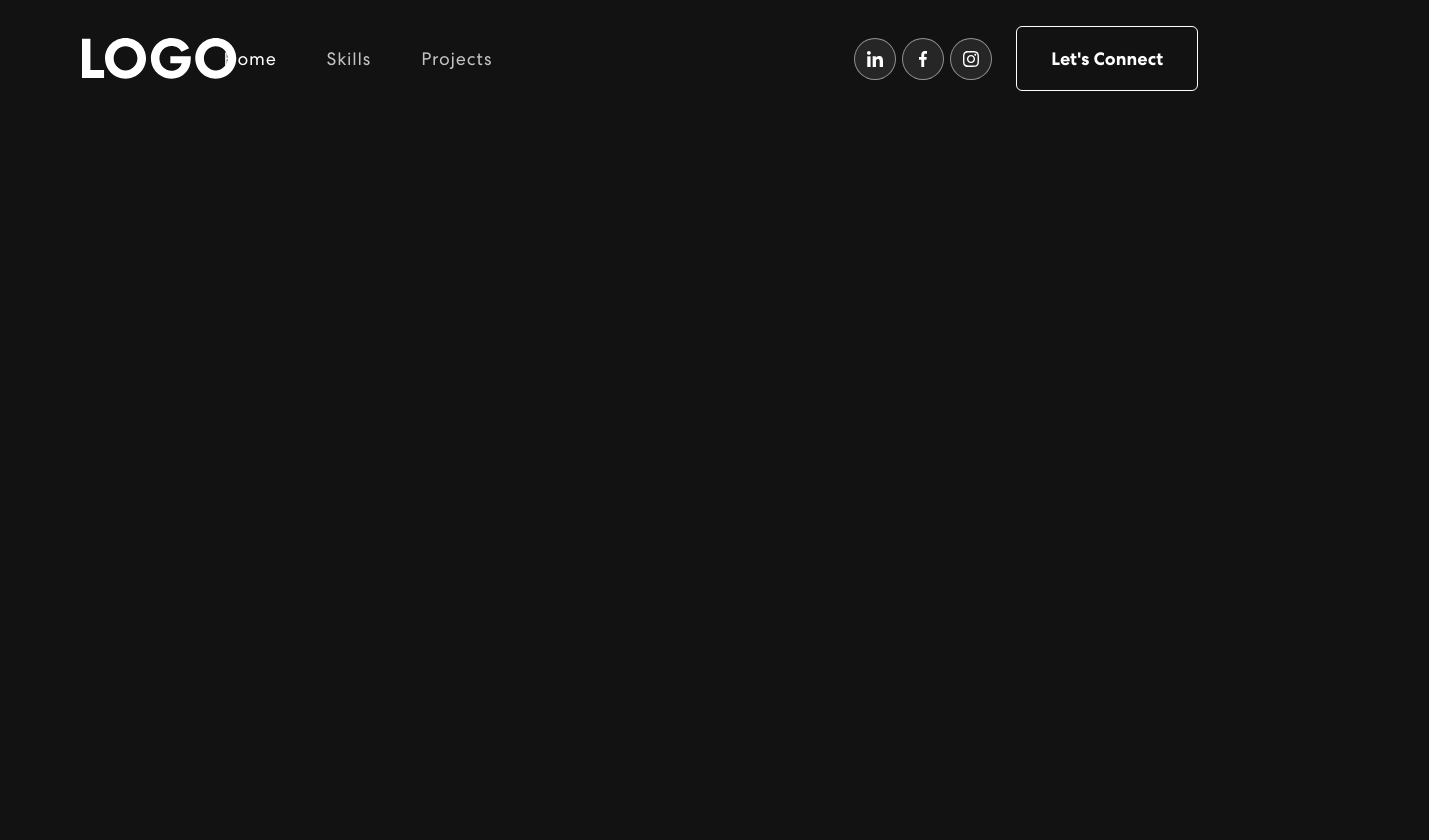
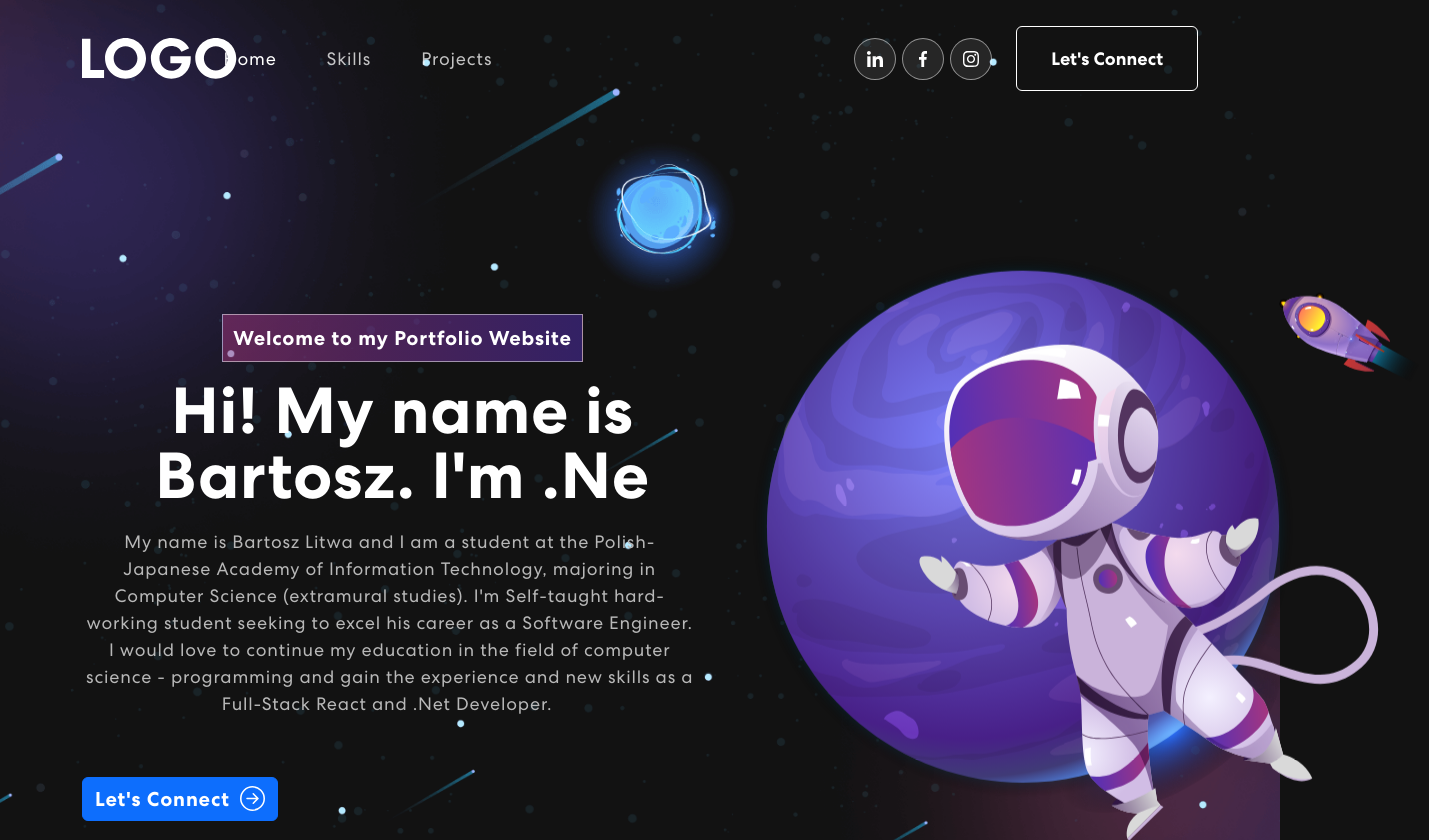
Before and after one commit to BartoszLitwa/bartoszlitwa.github.io, a React (Create React App) app: page / in a window 1280 px wide. Shown: the top 840 px of the page, 1429 px wide, since content can reach past the window. Before the commit the page ends 800 px from the top, so only its background shows below. Built offline with nearby package versions, Linux system fonts and the light colour scheme; the HTML template or start-up script is replaced by a standard one.

Commit message:
Main Page introduction

```diff
--- a/package.json
+++ b/package.json
@@ -14,6 +14,7 @@
     "bootstrap": "^5.2.0",
     "react": "^18.2.0",
     "react-bootstrap": "^2.5.0",
+    "react-bootstrap-icons": "^1.8.4",
     "react-dom": "^18.2.0",
     "react-scripts": "5.0.1",
     "typescript": "^4.8.2",
--- a/public/index.html
+++ b/public/index.html
@@ -9,7 +9,6 @@
       name="description"
       content="Bartosz Litwa's portfolio website"
     />
-    <link rel="apple-touch-icon" href="%PUBLIC_URL%/logo192.png" />
     <!--
       manifest.json provides metadata used when your web app is installed on a
       user's mobile device or desktop. See https://developers.google.com/web/fundamentals/web-app-manifest/
--- a/src/App.tsx
+++ b/src/App.tsx
@@ -1,12 +1,14 @@
 import React from 'react';
 import './App.css';
+import 'bootstrap/dist/css/bootstrap.min.css';
 import NavBar from './components/NavBar/NavBar';
-import 'bootstrap/dist/css/bootstrap.min.css';
+import Banner from './components/Banner/Banner';
 
 function App() {
   return (
     <div className="App">
       <NavBar></NavBar>
+      <Banner></Banner>
     </div>
   );
 }
--- /dev/null
+++ b/src/components/Banner/Banner.css
@@ -0,0 +1,109 @@
+/************ Banner Css ************/
+.banner {
+    margin-top: 0;
+    padding: 260px 0 100px 0;
+    background-image: url('../../assets/img/banner-bg.png');
+    background-position: top center;
+    background-size: cover;
+    background-repeat: no-repeat;
+  }
+  .banner .tagline {
+    font-weight: 700;
+    letter-spacing: 0.8px;
+    padding: 8px 10px;
+    background: linear-gradient(90.21deg, rgba(170, 54, 124, 0.5) -5.91%, rgba(74, 47, 189, 0.5) 111.58%);
+    border: 1px solid rgba(255, 255, 255, 0.5);
+    font-size: 20px;
+    margin-bottom: 16px;
+    display: inline-block;
+  }
+  .banner h1 {
+    font-size: 65px;
+    font-weight: 700;
+    letter-spacing: 0.8px;
+    line-height: 1;
+    margin-bottom: 20px;
+    display: block;
+  }
+  .banner p {
+    color: #B8B8B8;
+    font-size: 18px;
+    letter-spacing: 0.8px;
+    line-height: 1.5em;
+    width: 96%;
+  }
+  .banner button {
+    color: #fff;
+    font-weight: 700;
+    font-size: 20px;
+    margin-top: 60px;
+    letter-spacing: 0.8px;
+    display: flex;
+    align-items: center;
+  }
+  .banner button svg {
+    font-size: 25px;
+    margin-left: 10px;
+    transition: 0.3s ease-in-out;
+    line-height: 1;
+  }
+  .banner button:hover svg {
+    margin-left: 25px;
+  }
+  .banner img {
+    animation: updown 3s linear infinite;
+  }
+  @keyframes updown {
+      0% {
+          transform: translateY(-20px);
+      }
+      50% {
+          transform: translateY(20px);
+      }
+      100% {
+          transform: translateY(-20px);
+      }
+  }
+  .txt-rotate > .wrap {
+    border-right: 0.08em solid #666;
+  }
+
+  /************ Skills Css ************/
+  .skill {
+    padding: 0 0 50px 0;
+    position: relative;
+  }
+  .skill-bx {
+    background: #151515;
+    border-radius: 64px;
+    text-align: center;
+    padding: 60px 50px;
+    margin-top: -60px;
+  }
+  .skill h2 {
+      font-size: 45px;
+      font-weight: 700;
+  }
+  .skill p {
+      color: #B8B8B8;
+      font-size: 18px;
+      letter-spacing: 0.8px;
+      line-height: 1.5em;
+      margin: 14px 0 75px 0;
+  }
+  .skill-slider {
+    width: 80%;
+    margin: 0 auto;
+    position: relative;
+  }
+  .skill-slider .item img {
+    width: 50%;
+    margin: 0 auto 15px auto;
+  }
+  .background-image-left {
+    top: 28%;
+    position: absolute;
+    bottom: 0;
+    width: 40%;
+    z-index: -4;
+  }
--- /dev/null
+++ b/src/components/Banner/Banner.tsx
@@ -0,0 +1,71 @@
+import { useEffect, useState } from "react"
+import { Button, Col, Container, Row } from "react-bootstrap"
+import { ArrowRightCircle } from "react-bootstrap-icons"
+import headerImg from '../../assets/img/header-img.svg'
+import './Banner.css'
+
+const Banner = () => {
+    const [index, setIndex] = useState(0)
+    const [isDeleting, setIsDeleting] = useState(false)
+    const toRotate = ['Web Developer', '.Net Developer', 'React Developer']
+    const [text, setText] = useState('')
+    const [delta, setDelta] = useState(200 - Math.random() * 100)
+    const period = 500;
+
+    useEffect(() => {
+        let ticker = setInterval(() => {
+            tick()
+        }, delta)
+
+        return () => { clearInterval(ticker)}
+    }, [text])
+
+    const tick = () => {
+        let fullText = toRotate[index];
+        let updatedText = isDeleting ? fullText.substring(0, text.length - 1) : fullText.substring(0, text.length + 1)
+
+        setText(updatedText)
+
+        if(isDeleting){
+            setDelta(prevDelta => prevDelta / 1.5)
+        }
+
+        // Whole text was written
+        if(!isDeleting && updatedText === fullText){
+            setIsDeleting(true);
+            setDelta(period)
+        } // Whole text was deleted
+        else if (isDeleting && updatedText === ''){
+            setIsDeleting(false)
+            setIndex(prevIndex => ++prevIndex % toRotate.length)
+            setDelta(period)
+        }
+    }
+
+    return (
+        <section className="banner" id="home">
+            <Container>
+                <Row className="align-items-center">
+                    <Col xs={12} md={6} xl={7}>
+                        <span className="tagline">
+                            Welcome to my Portfolio Website
+                        </span>
+                        <h1>{`Hi! My name is Bartosz. I'm `}<span className="wrap">{text}</span></h1>
+                        <p>My name is Bartosz Litwa and I am a student at the Polish-Japanese Academy of Information Technology,
+                             majoring in Computer Science (extramural studies). I'm Self-taught hard-working student seeking
+                              to excel his career as a Software Engineer. I would love to continue my education in the field
+                               of computer science - programming and gain the experience and new skills as a Full-Stack React and .Net Developer. </p>
+                        <Button onClick={() => console.log('connect')}>
+                            Let's Connect <ArrowRightCircle size={25}></ArrowRightCircle>
+                        </Button>
+                    </Col>
+                    <Col xs={12} md={6} xl={5}>
+                        <img src={headerImg} alt="Header"/>
+                    </Col>
+                </Row>
+            </Container>
+        </section>
+    )
+}
+
+export default Banner
--- a/tsconfig.json
+++ b/tsconfig.json
@@ -24,8 +24,8 @@
     "./custom.d.ts",
     "src",
     "src/components",
-    "src/components/NavBar",
+    "src/components/*",
     "src/assets",
-    "src/assets/img"
+    "src/assets/*"
   ]
 }
```
Also changed, not shown: public/manifest.json, 1 other file (tests, documents, lock files or other folders).
